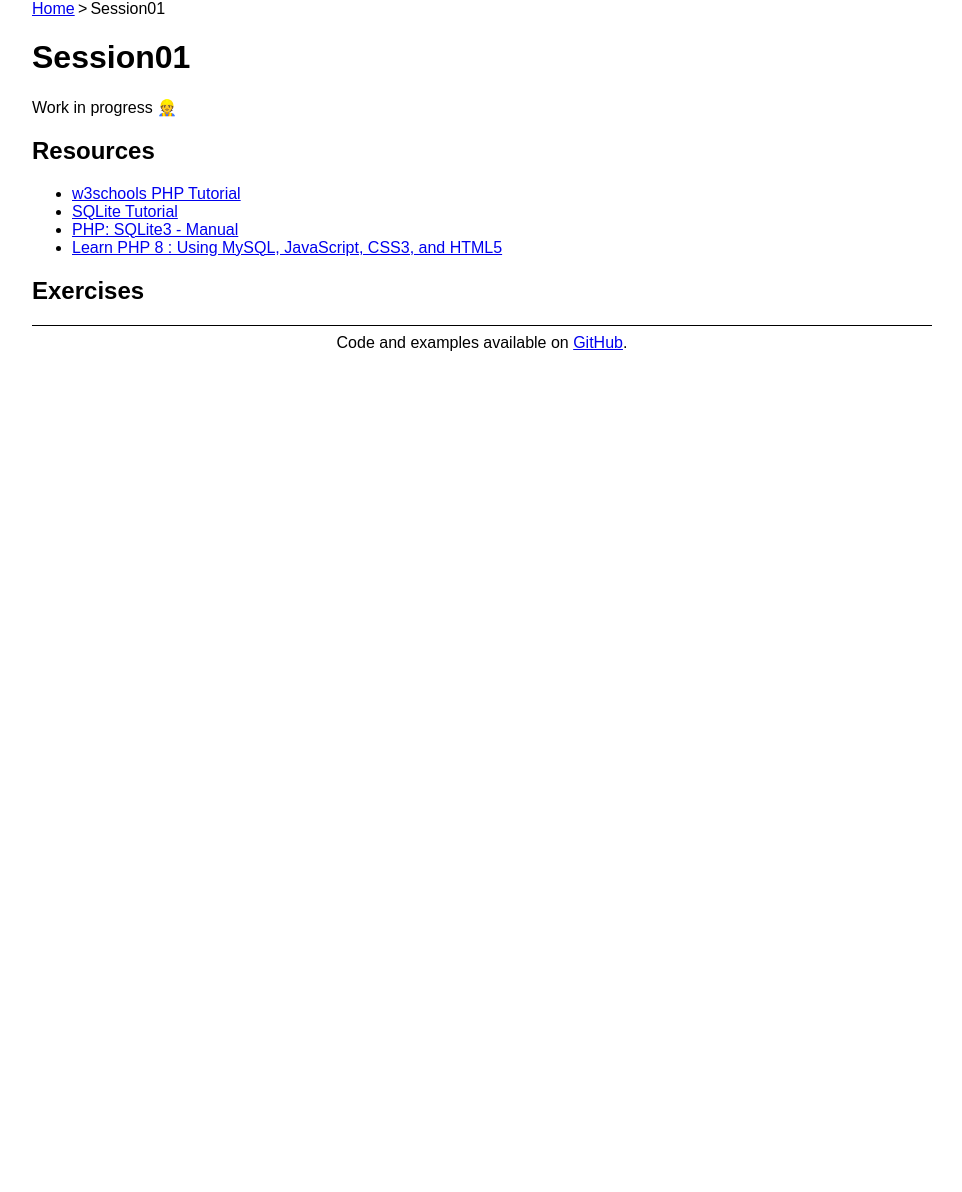
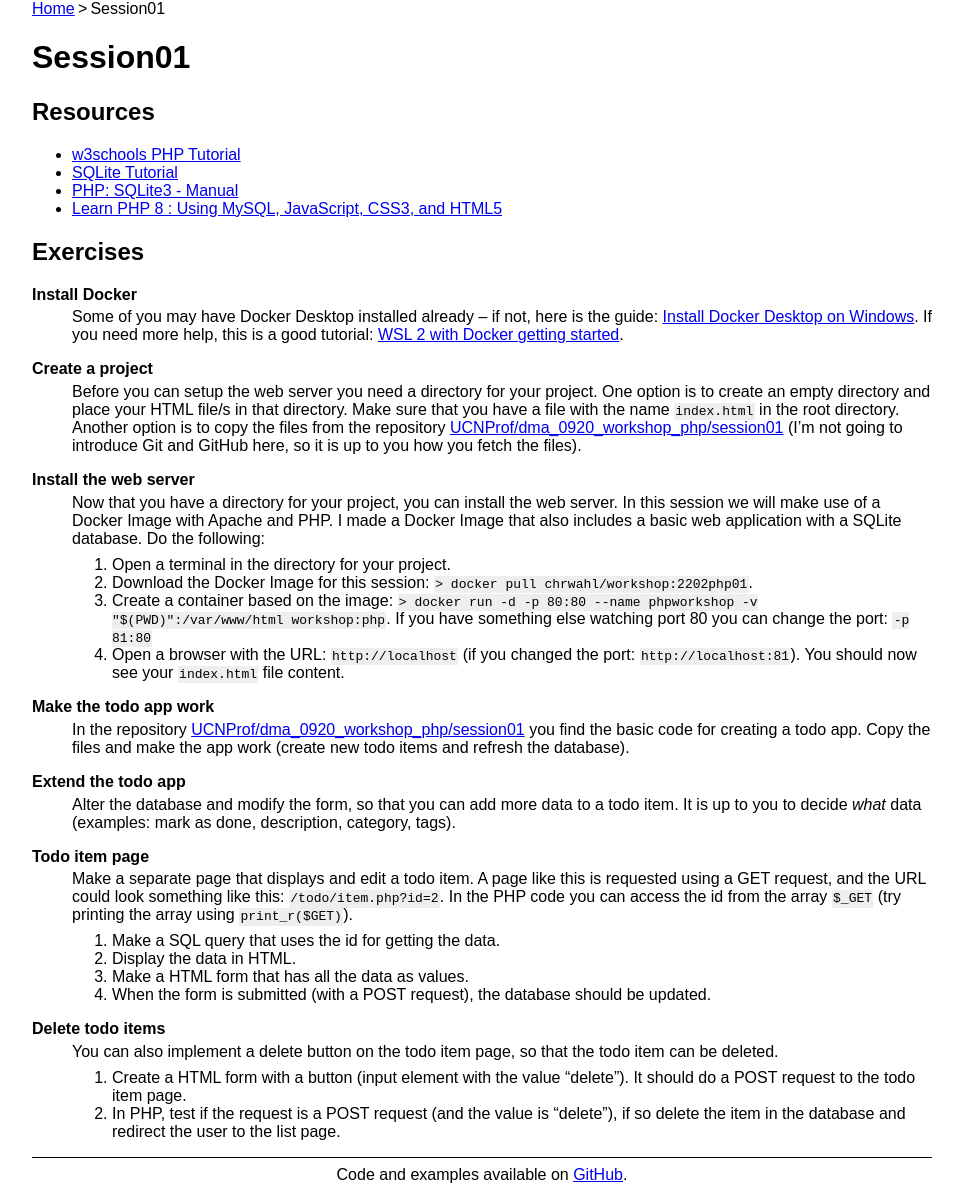
Before and after one commit to UCNProf/dma_0920_workshop_php, a Jekyll site: the page built from docs/session01/index.md, in a window 1280 px wide. Shown: the whole page, without its empty margins (158-1120 px from the left). Built offline with Jekyll 4.4.1, drawn with Linux system fonts in a browser that asks for light colours; before the commit the page ends 900 px from its top, so only the background shows below that.

Commit message:
Added more exercises

```diff
--- a/docs/session01/index.md
+++ b/docs/session01/index.md
@@ -2,8 +2,6 @@
 title: Session01
 layout: default
 ---
-
-Work in progress 👷
 
 ## Resources
 
@@ -13,3 +11,37 @@ Work in progress 👷
 - [Learn PHP 8 : Using MySQL, JavaScript, CSS3, and HTML5](http://ez-scv.statsbiblioteket.dk:2048/login?url=https://search.ebscohost.com/login.aspx?direct=true&db=nlebk&AN=2642716&site=ehost-live&ebv=EB&ppid=pp_C1)
 
 ## Exercises
+
+Install Docker
+:   Some of you may have Docker Desktop installed already -- if not, here is the guide: [Install Docker Desktop on Windows](https://docs.docker.com/desktop/windows/install/). If you need more help, this is a good tutorial: [WSL 2 with Docker getting started](https://youtu.be/5RQbdMn04Oc).
+
+Create a project
+:   Before you can setup the web server you need a directory for your project. One option is to create an empty directory and place your HTML file/s in that directory. Make sure that you have a file with the name `index.html` in the root directory. Another option is to copy the files from the repository [UCNProf/dma_0920_workshop_php/session01](https://github.com/UCNProf/dma_0920_workshop_php/tree/main/session01) (I'm not going to introduce Git and GitHub here, so it is up to you how you fetch the files).
+
+Install the web server
+:   Now that you have a directory for your project, you can install the web server. In this session we will make use of a Docker Image with Apache and PHP. I made a Docker Image that also includes a basic web application with a SQLite database. Do the following:
+
+    1. Open a terminal in the directory for your project.
+    2. Download the Docker Image for this session: `> docker pull chrwahl/workshop:2202php01`.
+    3. Create a container based on the image: `> docker run -d -p 80:80 --name phpworkshop -v "$(PWD)":/var/www/html workshop:php`. If you have something else watching port 80 you can change the port: `-p 81:80`
+    4. Open a browser with the URL: `http://localhost` (if you changed the port: `http://localhost:81`). You should now see your `index.html` file content.
+
+Make the todo app work
+:   In the repository [UCNProf/dma_0920_workshop_php/session01](https://github.com/UCNProf/dma_0920_workshop_php/tree/main/session01) you find the basic code for creating a todo app. Copy the files and make the app work (create new todo items and refresh the database).
+
+Extend the todo app
+:   Alter the database and modify the form, so that you can add more data to a todo item. It is up to you to decide *what* data (examples: mark as done, description, category, tags).
+
+Todo item page
+:   Make a separate page that displays and edit a todo item. A page like this is requested using a GET request, and the URL could look something like this: `/todo/item.php?id=2`. In the PHP code you can access the id from the array `$_GET` (try printing the array using `print_r($GET)`).
+
+    1. Make a SQL query that uses the id for getting the data.
+    2. Display the data in HTML.
+    3. Make a HTML form that has all the data as values.
+    4. When the form is submitted (with a POST request), the database should be updated.
+
+Delete todo items
+:   You can also implement a delete button on the todo item page, so that the todo item can be deleted.
+
+    1. Create a HTML form with a button (input element with the value "delete"). It should do a POST request to the todo item page.
+    2. In PHP, test if the request is a POST request (and the value is "delete"), if so delete the item in the database and redirect the user to the list page.
```
